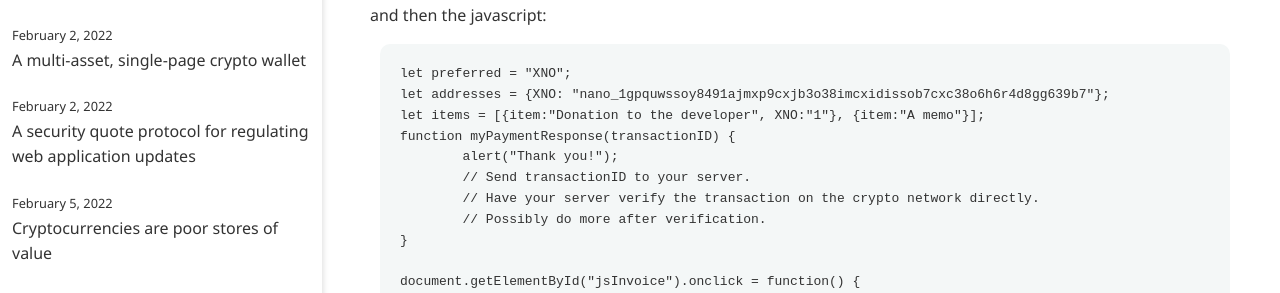
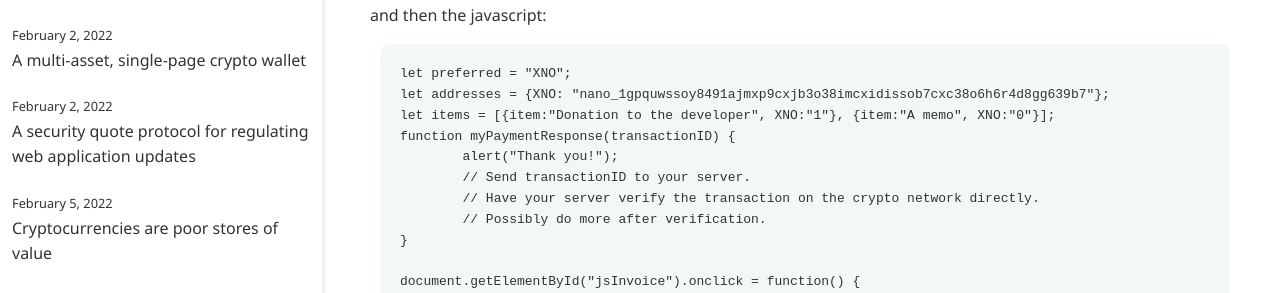
Before and after one commit to warashibetrader/warashibetrader.github.io, a Jekyll site: the page built from _posts/2022-02-17-invoices.md, in a window 1280 px wide and 900 px high, scrolled down 1879 px. Shown: the part 210-503 px from the top of the window. Built offline with Jekyll 4.4.1, drawn with Linux system fonts in a browser that asks for light colours; some of the changed text lies outside the part shown.

Commit message:
Update 2022-02-17-invoices.md

```diff
--- a/_posts/2022-02-17-invoices.md
+++ b/_posts/2022-02-17-invoices.md
@@ -40,7 +40,7 @@
 
 	let preferred = "XNO";
 	let addresses = {XNO: "nano_1gpquwssoy8491ajmxp9cxjb3o38imcxidissob7cxc38o6h6r4d8gg639b7"};
-	let items = [{item:"Donation to the developer", XNO:"1"}, {item:"A memo"}];
+	let items = [{item:"Donation to the developer", XNO:"1"}, {item:"A memo", XNO:"0"}];
 
 	document.getElementById("myInvoiceButton").href = makePaymentURL(preferred, addresses, items);
 
@@ -77,7 +77,7 @@
 
 	let preferred = "XNO";
 	let addresses = {XNO: "nano_1gpquwssoy8491ajmxp9cxjb3o38imcxidissob7cxc38o6h6r4d8gg639b7"};
-	let items = [{item:"Donation to the developer", XNO:"1"}, {item:"A memo"}];
+	let items = [{item:"Donation to the developer", XNO:"1"}, {item:"A memo", XNO:"0"}];
 	function myPaymentResponse(transactionID) {
 		alert("Thank you!");
 		// Send transactionID to your server.
@@ -111,7 +111,7 @@
 
 let preferred = "XNO";
 let addresses = {XNO: "nano_1gpquwssoy8491ajmxp9cxjb3o38imcxidissob7cxc38o6h6r4d8gg639b7"};
-let items = [{item:"Donation to the developer", XNO:"1"}, {item:"A memo"}];
+let items = [{item:"Donation to the developer", XNO:"1"}, {item:"A memo", XNO:"0"}];
 function myPaymentResponse(transactionID) {
 	alert("Thank you!");
 	// Send transactionID to your server.
```
